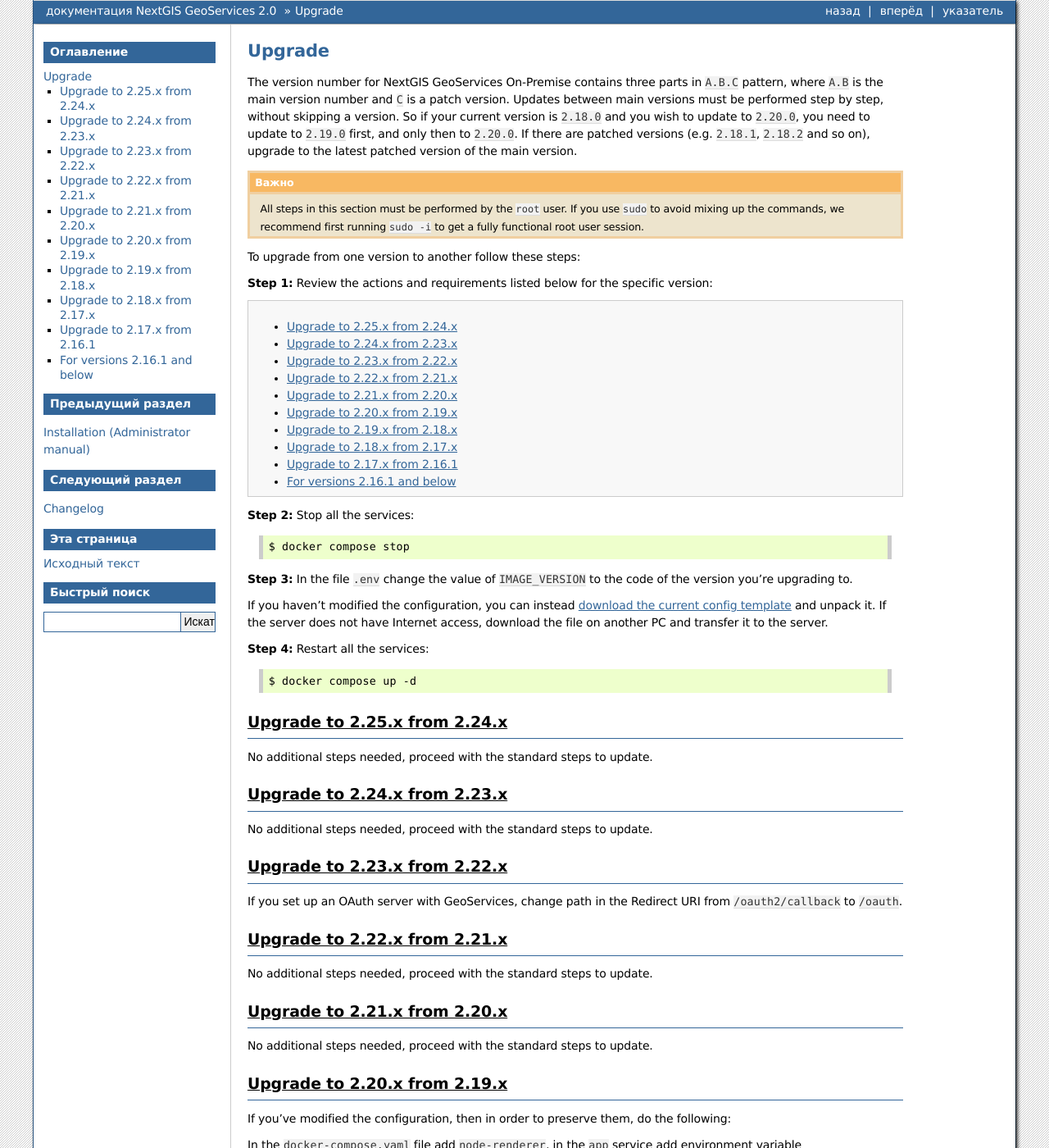
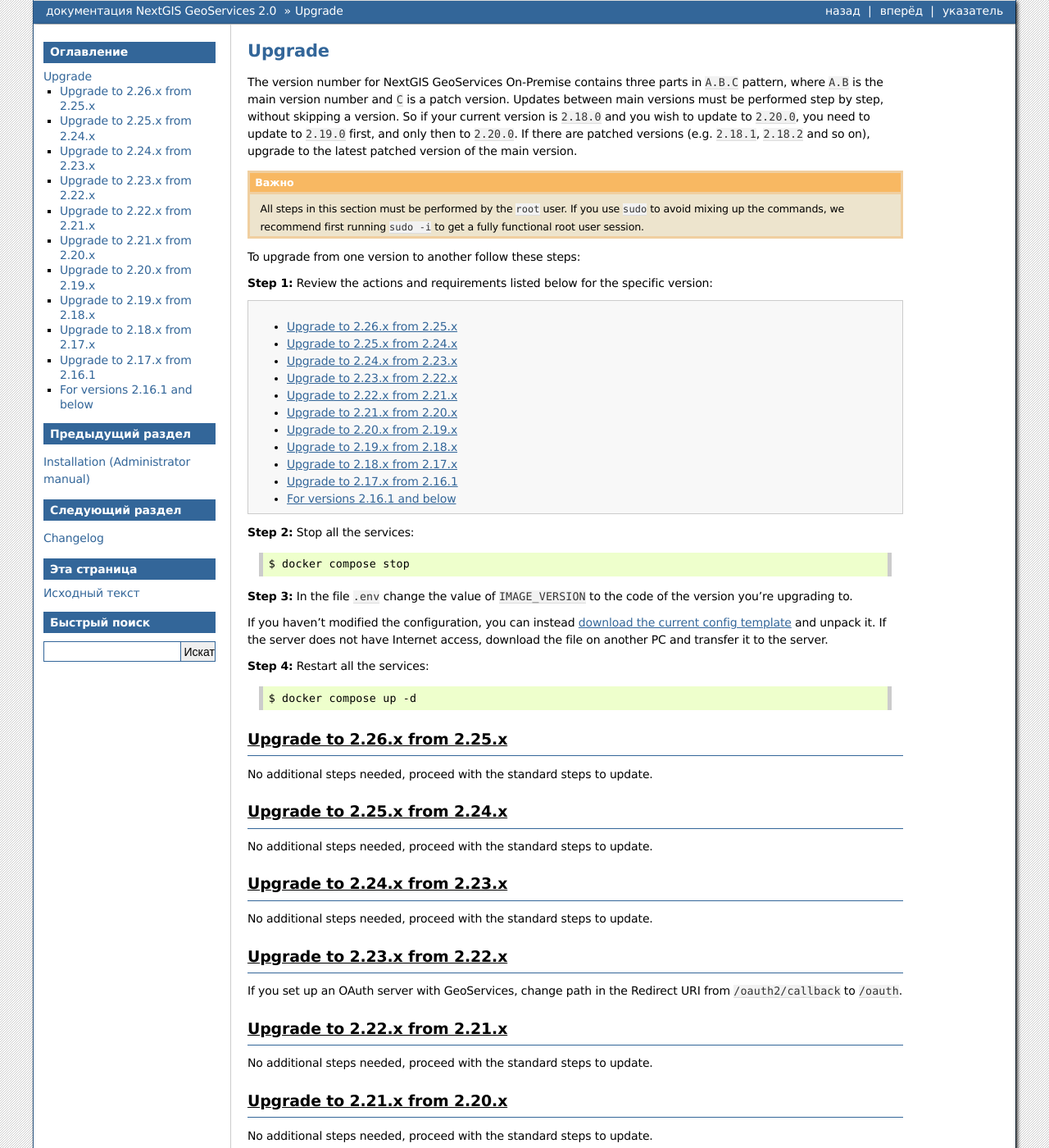
Before and after one commit to nextgis/docs_geoserv_prem, a Sphinx documentation site: the page built from source/upgrade.rst, in a window 1280 px wide and 1400 px high. Shown: the whole window at 82% size. Built offline with Sphinx 7.4.7, drawn with Linux system fonts in a browser that asks for light colours; formulas are drawn with MathJax 3.

```diff
--- a/source/admin.rst
+++ b/source/admin.rst
@@ -47,16 +47,16 @@ Install NextGIS GeoServices
 
 .. important:: All steps in this section must be performed by the ``root`` user. If you use ``sudo`` to avoid mixing up the commands, we recommend first running ``sudo -i`` to get a fully functional root user session.
 
-On the server where you plan to deploy GeoServices, create the ``/srv/geoservices`` directory, then go to it, download the configuration template (`docker-compose-2.25.0.tar.bz2 <https://nextgis.com/onpremise/geoservices/docker-compose-2.25.0.tar.bz2>`_, where 2.25.0 is the current version) and unpack it. If the server does not have Internet access, download the file on another PC and transfer it to the server.
+On the server where you plan to deploy GeoServices, create the ``/srv/geoservices`` directory, then go to it, download the configuration template (`docker-compose-2.26.0.tar.bz2 <https://nextgis.com/onpremise/geoservices/docker-compose-2.26.0.tar.bz2>`_, where 2.26.0 is the current version) and unpack it. If the server does not have Internet access, download the file on another PC and transfer it to the server.
 
 .. code-block::
 
 	$ mkdir /srv/geoservices
 	$ cd /srv/geoservices
-	$ wget https://nextgis.com/onpremise/geoservices/docker-compose-2.25.0.tar.bz2
-	$ tar jxf docker-compose-2.25.0.tar.bz2
+	$ wget https://nextgis.com/onpremise/geoservices/docker-compose-2.26.0.tar.bz2
+	$ tar jxf docker-compose-2.26.0.tar.bz2
 	Edit the .env file in a text editor and enter the values for these environmental variables: POSTGRES_PASSWORD, DB_PASSWORD, BM_DB_PASSWORD (must have the same values), ADMIN_PASSWORD and SESSION_KEY. In the end you should get something like this:
-	IMAGE_VERSION=2.25.0
+	IMAGE_VERSION=2.26.0
 	IMAGE_BASE=cr.nextgis.com/geoservices
 	COMPOSE_BIND=0.0.0.0
 	NO_PROXY=app,postgres,redis,s3,node-renderer
--- a/source/upgrade.rst
+++ b/source/upgrade.rst
@@ -19,7 +19,6 @@ To upgrade from one version to another follow these steps:
 
 **Step 2:** Stop all the services:
 
-
 .. code-block:: shell
 
   $ docker compose stop
@@ -34,6 +33,10 @@ If you haven't modified the configuration, you can instead `download the current
 
   $ docker compose up -d
 
+Upgrade to 2.26.x from 2.25.x
+----------------------------
+
+No additional steps needed, proceed with the standard steps to update.
 
 Upgrade to 2.25.x from 2.24.x
 ----------------------------
```
Also changed, not shown: source/changelog.rst (+8 -0 lines).
